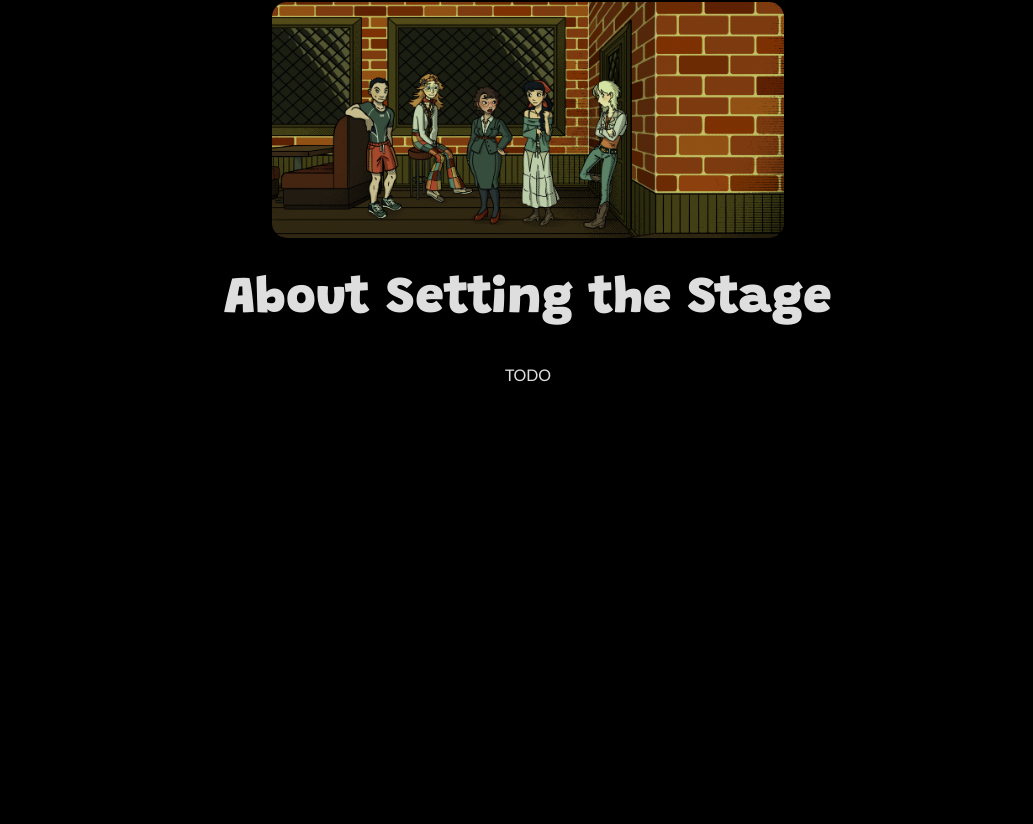
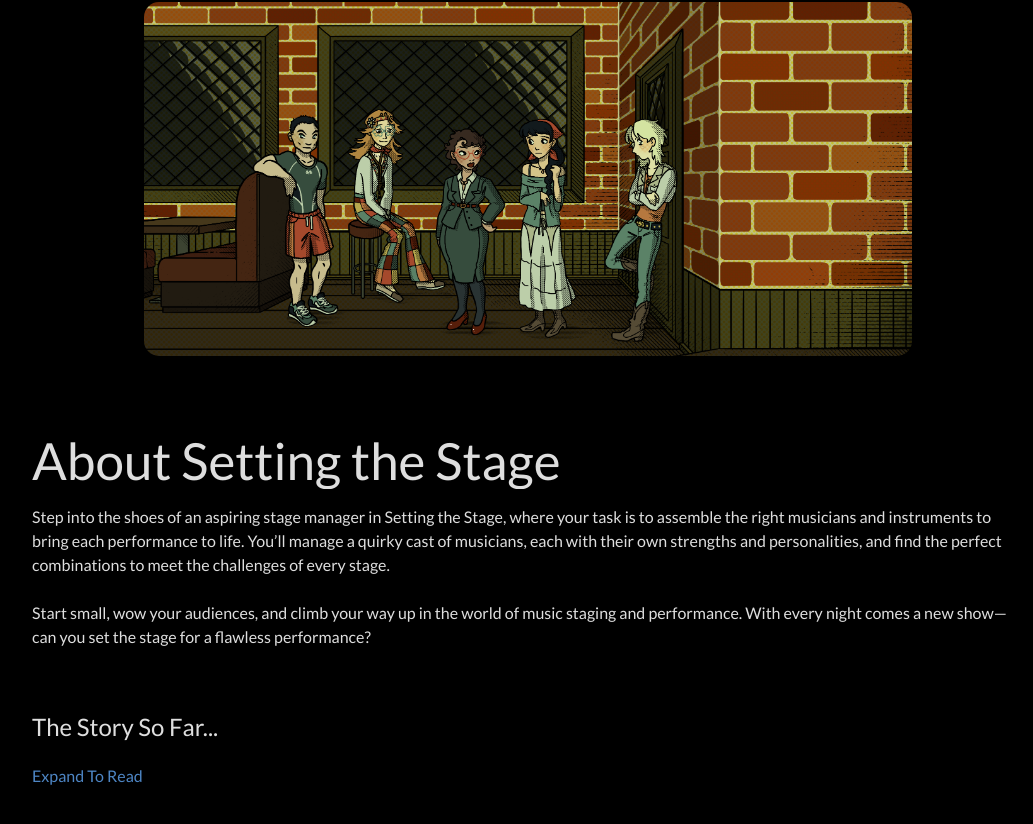
Before and after one commit to Baconeta-Studios/baconetastudios.com, a React (Vite) app: page / in a window 1280 px wide. Shown: the part 888-1712 px from the top of the page, without its empty margins (112-1145 px from the left). Before the commit the page ends 1347 px from the top, so only its background shows below. Built offline with nearby package versions, Linux system fonts and the light colour scheme.

Commit message:
add the story

```diff
--- a/src/index.css
+++ b/src/index.css
@@ -70,7 +70,7 @@ body {
 h1 {
     font-size: 3.2em;
     line-height: 1.1;
-    font-family: "Grandstander", cursive;
+    font-family: "Lato", serif;
     font-optical-sizing: auto;
     font-weight: 900;
     font-style: normal;
@@ -239,7 +239,7 @@ hr {
 
 .comic-image {
     display: block;
-    width: 40%;
+    width: 60%;
     margin: 0 auto;
 }
 
@@ -346,3 +346,26 @@ hr {
     padding: 10px;               /* optional inner spacing for text */
     box-sizing: border-box;      /* include padding inside width */
 }
+
+.about-sts {
+    width: 80vw;        /* 95% of the viewport width */
+    max-width: 1200px;  /* optional: prevent it from getting too wide on large screens */
+    margin-top: 60px;
+    margin-left: auto;     /* left-align the div itself */
+    margin-right: auto; /* optional if you want it flush left */
+    text-align: left;   /* left-justify text inside */
+    padding: 1rem;      /* optional: some inner spacing */
+    box-sizing: border-box;
+}
+
+.about-sts p {
+    margin: 0 0 1rem 0; /* spacing between elements */
+}
+
+.about-sts h1 {
+    font-size: clamp(1.5rem, 5vw, 3.2rem); /* min 1.5rem, max 3.2rem, scales with viewport */
+    white-space: nowrap;                    /* prevent wrapping to next line */
+    overflow: hidden;                       /* clip if too long */
+    text-overflow: ellipsis;                /* optional: show ... if clipped */
+    margin: 0 0 1rem 0;
+}
--- a/src/pages/home/components/About.tsx
+++ b/src/pages/home/components/About.tsx
@@ -1,8 +1,88 @@
+import { useState } from "react";
+
 export default function About() {
+    const [expanded, setExpanded] = useState(false);
+
     return (
-        <div>
+        <div className="about-sts">
             <h1>About Setting the Stage</h1>
-            <p>TODO</p>
+            <p>
+                Step into the shoes of an aspiring stage manager in Setting the Stage, where your task
+                is to assemble the right musicians and instruments to bring each performance to life.
+                You’ll manage a quirky cast of musicians, each with their own strengths and personalities,
+                and find the perfect combinations to meet the challenges of every stage. <br /><br />
+                Start small, wow your audiences, and climb your way up in the world of music staging and performance.
+                With every night comes a new show—can you set the stage for a flawless performance?
+            </p><br/>
+            <h2>The Story So Far...</h2>
+
+            {/* Read More Toggle */}
+            {!expanded && (
+                <p>
+                    <span
+                        onClick={() => setExpanded(true)}
+                        style={{ color: "#4E86C5", cursor: "pointer" }}
+                    >
+                        Expand To Read
+                    </span>
+                </p>
+            )}
+
+            {expanded && (
+                <div className="story-so-far">
+
+                    <p>
+                        A dated neon sign hangs outside the bar, soaking the dimly lit street in a sharp, purple glow. It reads “open”, but it doesn't really tell you anything new, since it’s clear that the place is open. There's chatter and the sound of glasses clinking coming from inside, some light thumping rock music that you can't quite make out, and the dim orange glow of indoor mood lighting trying to escape from the ancient-looking frosted windows. You take a deep breath and push on the heavy wooden door, stepping inside.
+                        <br /><br />
+                        The familiar smells of the bar wash over you immediately, engulfing your every sense. The smell: happy and cosy. The sounds: warm and relaxed. It looks exactly as you would expect- local, but a little rough around the edges. You can taste the pastimes of cigarettes and spilled beer on your tongue, and feel the years of the latter squelching under your feet as you take a step towards the bar in front of you. Loudly, the door closes behind you.
+                        <br /><br />
+                        Only two people turn to look for more than a second - one ragtag-looking guy on a dark, cluttered stage off to your right, and the bartender. He looks at you with a sort of confused curiosity. You suppose there aren't many newcomers here.
+                        <br /><br />
+                        Tonight, you are surprised too. It wasn't a very good day, and it hasn't been a very good year at all, actually. Today was just a nail in the coffin, and you decided it was time to get a late-night drink, alone. Since you hadn't been in the area very long, you hadn't even noticed that this place was here before now. A quick online search revealed that this was walking distance, though; so a quick walk through the brisk autumn evening air had led you down this rabbit-hole. Or into it, so to speak.
+                        <br /><br />
+                        You grab a beer from the rough-looking guy serving drinks at the bar. He has a certain calmness and comfort about him that makes him seem like the owner of the place. After he hands over the handle, the interaction consisting of mostly single-worded back and forth, he goes to wipe the bar in a way that makes you wonder if he's maybe seen too many movies and expected you to tell him something interesting. “Maybe not yet”, you think to yourself, trudging to a table off towards the stage at the far right end of the room.
+                        <br /><br />
+                        As you settle into your seat, you glance over at the stage again. The ragtag guy is now fiddling with some cables, his frustration evident as he mutters under his breath. He’s clearly struggling with the setup, and it becomes apparent that tonight's entertainment might be at risk if he can't get things in order. The patrons don't seem to mind too much, but there's a noticeable dip in the energy whenever the music cuts out and the hum of conversation takes over.
+                        <br /><br />
+                        You take a sip of your beer, savouring the bitter taste. The events of the day play back in your mind like a broken record. It’s been a tough year, and the solitude in this dimly lit bar feels oddly comforting. Your eyes wander around the room, taking in the faded posters and worn-out furniture, remnants of better days. There’s a part of you that wants to be invisible, to disappear into the background noise and the haze of cigarette smoke.
+                        <br /><br />
+                        But then, something stirs inside you as you watch the guy on stage drop a cable and curse under his breath. You recognize that look of frustration and the weight of a bad day piling up. Before you can second-guess yourself, you find yourself getting up and walking towards the stage. Maybe it’s the beer, maybe it’s the need to distract yourself, or maybe it’s just the sense of camaraderie with a fellow human having a rough night.
+                        <br /><br />
+                        “Hey, need a hand?” you ask, your voice surprising even yourself with its steadiness.
+                        <br /><br />
+                        The guy looks up, a mixture of relief and scepticism crossing his face. “You know anything about sound equipment?” he asks, a bit wary.
+                        <br /><br />
+                        “A bit,” you reply with a shrug. “And besides, it looks like you could use the help.”
+                        <br /><br />
+                        He nods, handing you a tangled mess of cables. “Thanks, man. The name’s Pete, by the way.” His ragged hair and clothes have seen better days, but he looks like he owns his look. He’s tall and not very muscular and in his late twenties, or so. A friendly hand extends towards you for a handshake.
+                        <br /><br />
+                        “Nice to meet you, Pete. I’m just trying to get through a bad day.” You shake his hand.
+                        <br /><br />
+                        “Well, welcome to the club,” Pete says with a half-smile. “Let’s see if we can’t turn things around, huh?”
+                        <br /><br />
+                        As you start to untangle the cables and help set up the equipment, you notice a small group of musicians huddled together offstage, looking unsure of what to do next. They glance at Paul, and he notices and shrugs back. It hits you that Pete is not just struggling with the equipment, but with organising the whole show. You take a deep breath and decide to step up.
+                        <br /><br />
+                        “Hey, Pete,” you say, “how about I help you manage the stage tonight? I can handle the equipment and coordinate with the performers.”
+                        <br /><br />
+                        Pete looks at you, surprised but clearly relieved. “You’d do that?”
+                        <br /><br />
+                        “Sure,” you reply, feeling a spark of energy. “Let’s get this show running smoothly.” It’s something of a passion of mine, anyway.
+                        <br /><br />
+                        You walk over to the musicians, introducing yourself and quickly assessing their needs. You start giving directions, assigning spots on the stage, ensuring everyone knows when and where to play. The musicians, initially hesitant, begin to fall into place under your guidance. You adjust the microphones, test the sound levels, and soon the stage starts to come alive with a sense of order.
+                        <br /><br />
+                        Maybe tonight won't just be another bad memory after all. Maybe it’s the start of something better.
+
+                    </p>
+                    <p>
+                        <span
+                            onClick={() => setExpanded(false)}
+                            style={{ color: "#4E86C5", cursor: "pointer" }}
+                        >
+                            Hide Story
+                        </span>
+                    </p>
+                </div>
+            )}
         </div>
     );
 }
```
